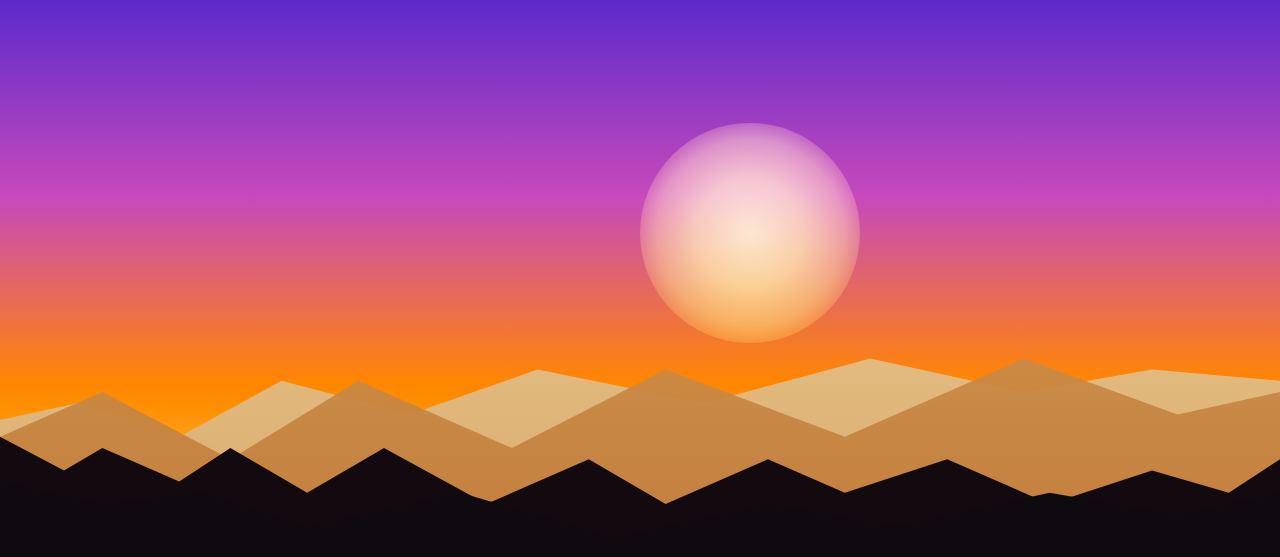
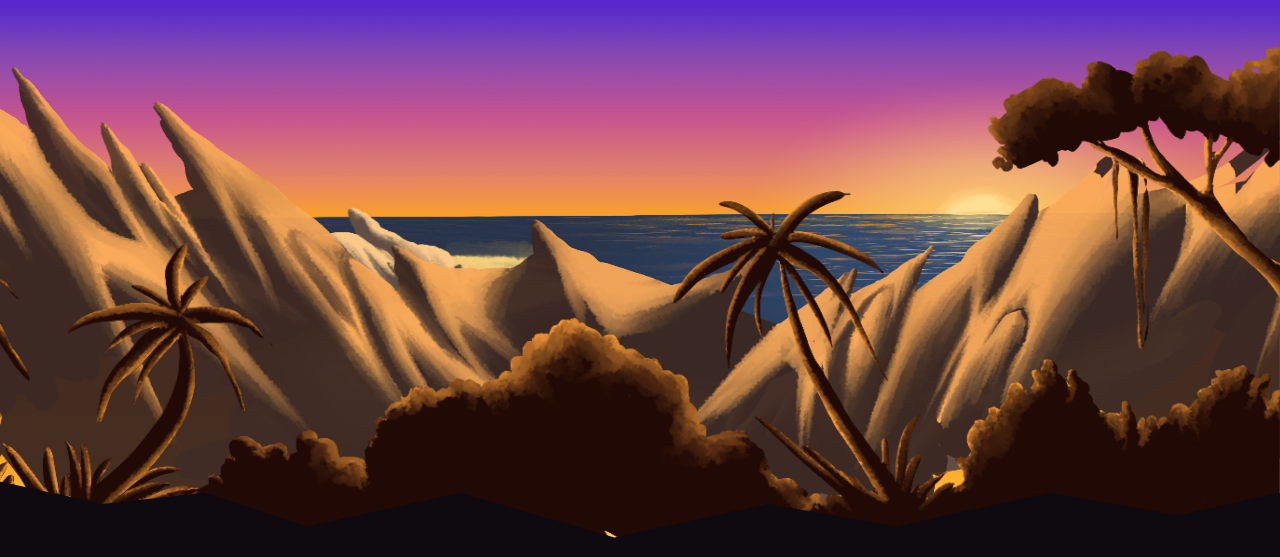
Before and after one commit to Eclipsion-Games/Website, a website built with Vite: page index.html in a window 1280 px wide. Shown: the top 557 px of the page. Built offline with nearby package versions, Linux system fonts and the light colour scheme; files whose address does not match are found by name.

Commit message:
chore: switch parallax layers to layer assets

```diff
--- a/src/styles/layout.css
+++ b/src/styles/layout.css
@@ -176,76 +176,30 @@
   z-index: 2;
 }
 
-/* Silhouetten: statt Bilder nutzen wir clip-path-Formen  */
+/* Silhouetten-Ebenen */
 
 .hero .mountains-far {
-  background: linear-gradient(180deg, #f3d9a3, #d9a96b);
-  clip-path:
-    polygon(
-      0% 75%,
-      6% 72%,
-      14% 78%,
-      22% 68%,
-      32% 74%,
-      42% 66%,
-      55% 72%,
-      68% 64%,
-      80% 70%,
-      90% 66%,
-      100% 68%,
-      100% 100%,
-      0% 100%
-    );
+  background-image: url("/images/hero/layer_1.png");
+  background-position: bottom center;
+  background-repeat: no-repeat;
+  background-size: cover;
   z-index: 3;
 }
 
 .hero .mountains-mid {
-  background: linear-gradient(180deg, #d8a75e, #c17a3a);
-  clip-path:
-    polygon(
-      0% 78%,
-      8% 70%,
-      18% 82%,
-      28% 68%,
-      40% 80%,
-      52% 66%,
-      66% 78%,
-      80% 64%,
-      92% 74%,
-      100% 70%,
-      100% 100%,
-      0% 100%
-    );
+  background-image: url("/images/hero/layer_2.png");
+  background-position: bottom center;
+  background-repeat: no-repeat;
+  background-size: cover;
   opacity: 0.95;
   z-index: 4;
 }
 
 .hero .trees-near {
-  background: var(--fg-silhouette);
-
-  /* grob gezahnte Baumlinie */
-  clip-path:
-    polygon(
-      0 78%,
-      5% 84%,
-      8% 80%,
-      14% 86%,
-      18% 80%,
-      24% 88%,
-      30% 80%,
-      38% 90%,
-      46% 82%,
-      52% 90%,
-      60% 82%,
-      66% 88%,
-      74% 82%,
-      82% 90%,
-      90% 84%,
-      96% 88%,
-      100% 82%,
-      100% 100%,
-      0 100%
-    );
+  background-image: url("/images/hero/layer_3.png");
+  background-position: bottom center;
+  background-repeat: no-repeat;
+  background-size: cover;
   z-index: 5;
 }
 
```
Also changed, not shown: public/images/hero/layer_1.png (renamed from public/images/hero/Ebene_1.png), public/images/hero/layer_2.png (renamed from public/images/hero/Ebene_2.png), public/images/hero/layer_3.png (renamed from public/images/hero/Ebene_3.png).
